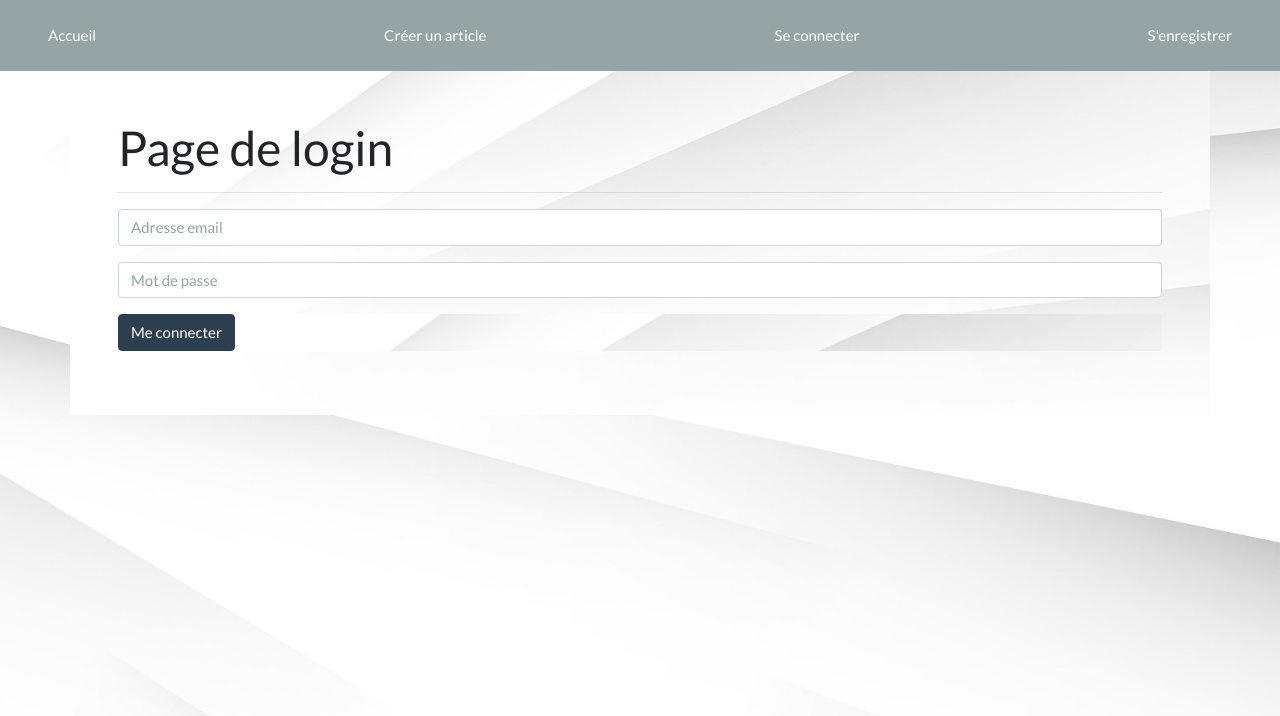
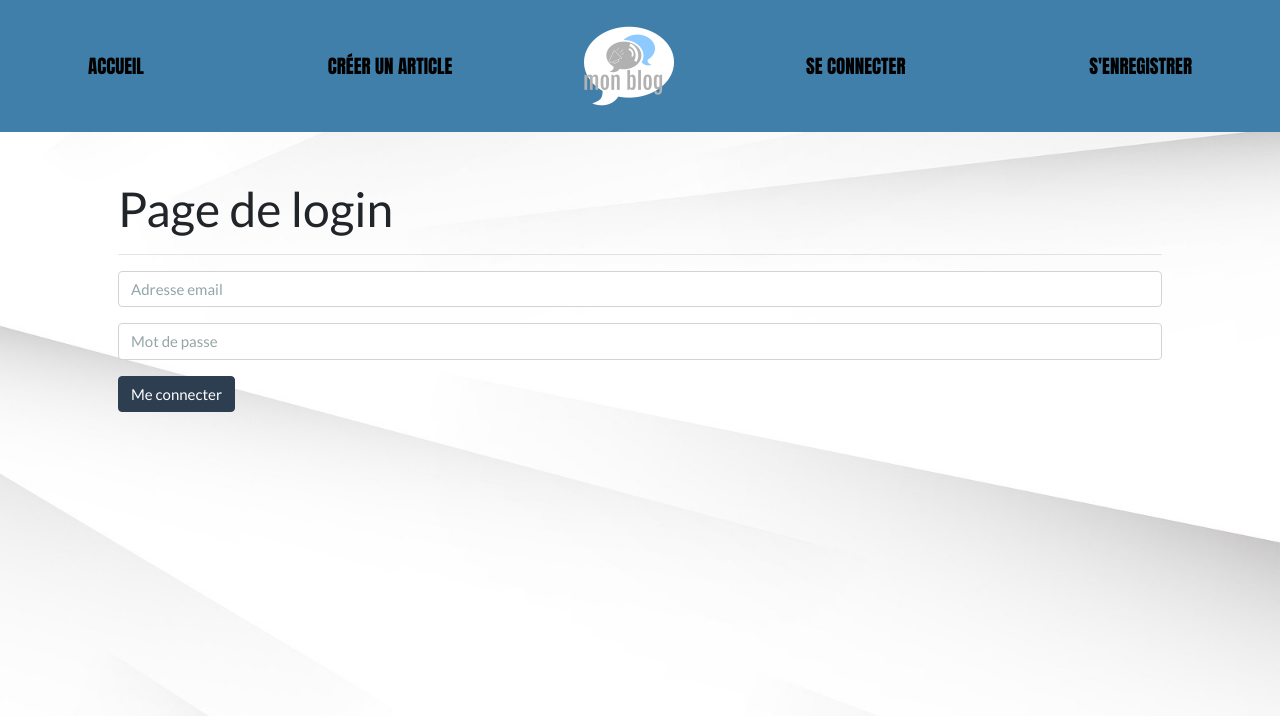
Before and after one commit to S-Thibault/symfony_blog, a Symfony app: template templates/security/login.html.twig in a window 1280 px wide. Shown: the top 716 px of the page. Run offline with Twig, Linux system fonts and the light colour scheme; the template is opened without the code that fills it, so the values that code supplies are empty; some libraries are stand-ins or nearby versions.

Commit message:
last commit

```diff
--- /dev/null
+++ b/package.json
@@ -0,0 +1,5 @@
+{
+  "devDependencies": {
+    "bootstrap": "^4.5.3"
+  }
+}
--- a/public/css/style.css
+++ b/public/css/style.css
@@ -15,14 +15,14 @@ body {
 }
 
 .card-text {
-  min-height: 100px;
+  min-height: 90px;
   text-align: center;
 }
 
-.card-img-top{
+.card-img-top {
   max-width: 100%;
-	height: auto;
- border: 1px solid;
+  height: auto;
+  border: 1px solid;
 }
 
 .card-text-1 {
@@ -41,7 +41,7 @@ h3 {
 h4 {
   font-family: Georgia, serif;
   font-size: 30px;
-  font-variant: normal;
+  font-family: 'Trebuchet MS', Helvetica, sans-serif;
 }
 
 p {
@@ -78,7 +78,6 @@ a {
 }
 
 .button span:after {
-  content: '\00bb';
   position: absolute;
   opacity: 0;
   top: 0;
@@ -95,7 +94,115 @@ a {
   right: 0;
 }
 
-.img{
+.img {
   max-width: 100%;
-	height: auto;
+  height: auto;
 }
+
+.navbar {
+  background-color: #407fa9;
+}
+
+.hoverable {
+  display: inline-block;
+  backface-visibility: hidden;
+  vertical-align: middle;
+  position: relative;
+  box-shadow: 0 0 1px rgba(0, 0, 0, 0);
+  tranform: translateZ(0);
+  transition-duration: 0.3s;
+  transition-property: transform;
+}
+
+.hoverable:before {
+  position: absolute;
+  pointer-events: none;
+  z-index: -1;
+  content: "";
+  top: 100%;
+  left: 5%;
+  height: 10px;
+  width: 90%;
+  opacity: 0;
+  background: -webkit-radial-gradient(
+    center,
+    ellipse,
+    rgba(255, 255, 255, 0.35) 0%,
+    rgba(255, 255, 255, 0) 80%
+  );
+  background: radial-gradient(
+    ellipse at center,
+    rgba(255, 255, 255, 0.35) 0%,
+    rgba(255, 255, 255, 0) 80%
+  );
+  transition-duration: 0.3s;
+  transition-property: transform, opacity;
+}
+
+.hoverable:hover,
+.hoverable:active,
+.hoverable:focus {
+  transform: translateY(-5px);
+}
+.hoverable:hover:before,
+.hoverable:active:before,
+.hoverable:focus:before {
+  opacity: 1;
+  transform: translateY(-5px);
+}
+
+@keyframes bounce-animation {
+  16.65% {
+    -webkit-transform: translateY(8px);
+    transform: translateY(8px);
+  }
+
+  33.3% {
+    -webkit-transform: translateY(-6px);
+    transform: translateY(-6px);
+  }
+
+  49.95% {
+    -webkit-transform: translateY(4px);
+    transform: translateY(4px);
+  }
+
+  66.6% {
+    -webkit-transform: translateY(-2px);
+    transform: translateY(-2px);
+  }
+
+  83.25% {
+    -webkit-transform: translateY(1px);
+    transform: translateY(1px);
+  }
+
+  100% {
+    -webkit-transform: translateY(0);
+    transform: translateY(0);
+  }
+}
+
+.bounce {
+  animation-name: bounce-animation;
+  animation-duration: 2s;
+}
+
+nav {
+  text-transform: uppercase;
+}
+nav li {
+  margin-left: 3em;
+  margin-right: 3em;
+  list-style: none;
+  font-family: Impact, Charcoal, sans-serif;
+  font-size: 19px;
+}
+nav li a {
+  transition: 0.5s color ease-in-out;
+}
+
+.navbar img {
+  width:auto;
+  height:100px;
+}
--- a/templates/base.html.twig
+++ b/templates/base.html.twig
@@ -3,7 +3,7 @@
   <head>
     <meta charset="UTF-8">
     <title>
-      {% block title %}{% endblock %}
+      {% block title %}Accueil{% endblock %}
     </title>
 
     <link rel="stylesheet" href="https://bootswatch.com/4/flatly/bootstrap.min.css">
@@ -12,28 +12,39 @@
       <link rel="stylesheet" href="/css/style.css">
     {% endblock %}
 
-  </head>
-  <body>
+  <nav class="navbar navbar-inverse">
+    <div class="container-fluid">
+      <li><a id="len1" class="hoverable" href="{{ path('blog')}}">Accueil</a>
+      </li>
+      <li class="nav-item">
+        <a id="len2" class="hoverable" href="{{ path('blog_create') }}">Créer un article</a>
+      </li>
+      <div>
+        <img src="../images/logo.png" alt="logo">
+      </div>
+      {% if not app.user %}
+        <li class="nav-item">
+          <a id="len3" class="hoverable" href="{{ path('security_login') }}">Se connecter</a>
+        </li>
+        <li class="nav-item">
+          <a id="len4" class="hoverable" href="{{ path('security_registration') }}">S'enregistrer</a>
+        </li>
+      {% else %}
+        <li class="nav-item">
+          <a id="len5" class="hoverable" href="{{ path('security_logout') }}">Se déconnecter</a>
+        </li>
+      {% endif %}
+    </div>
+  </nav>
 
-    <nav class="navbar bg-secondary">
-      <a class="nav-item nav-link text-white" href="{{ path('blog')}}">Accueil</a>
-            <a class="nav-item nav-link text-white" href="{{ path('blog_create') }}">Créer un article</a>
-          {% if not app.user %}
-              <a class="nav-item nav-link text-white" href="{{ path('security_login') }}">Se connecter</a>
-              <a class="nav-item nav-link text-white" href="{{ path('security_registration') }}">S'enregistrer</a>
-          {% else %}
-              <a class="nav-item nav-link text-white" href="{{ path('security_logout') }}">Se déconnecter</a>
-          {% endif %}
-    </nav>
+</head>
+<body>
 
-    <style>
-    div { background-image: url("/bundles/app/images/top_bg.jpg"); }
-    </style>
+  <div class="container p-5">
+    {% block body %}{% endblock %}
+  </div>
 
-    <div class="container p-5">
-      {% block body %}{% endblock %}
-    </div>
+  {% block javascripts %}{% endblock %}
 
-    {% block javascripts %}{% endblock %}
-  </body>
+</body>
 </html>
```
Also changed, not shown: templates/blog/home.html.twig (deleted, +0 -13 lines), public/images/logo.png (added), 1 other file.
